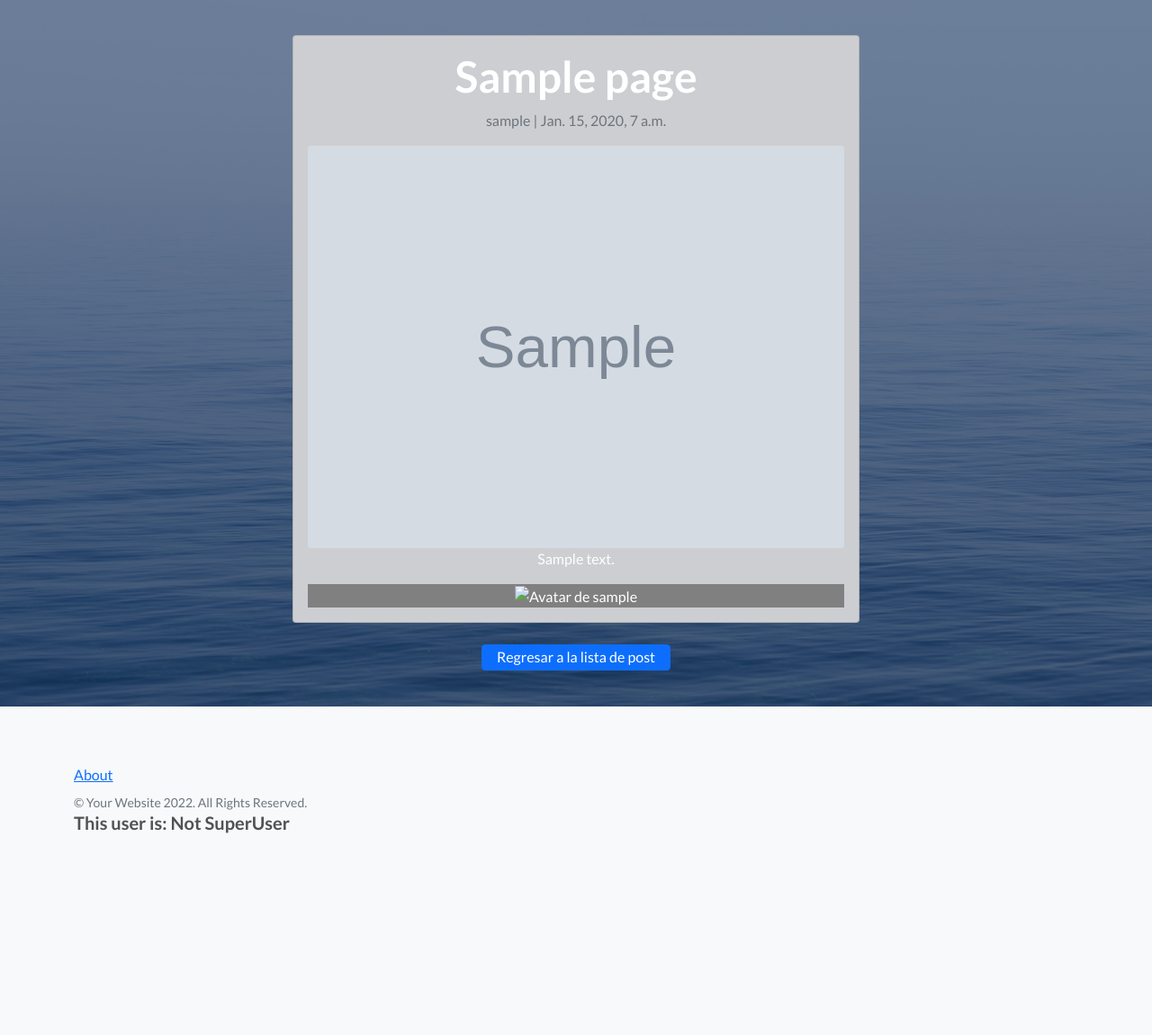
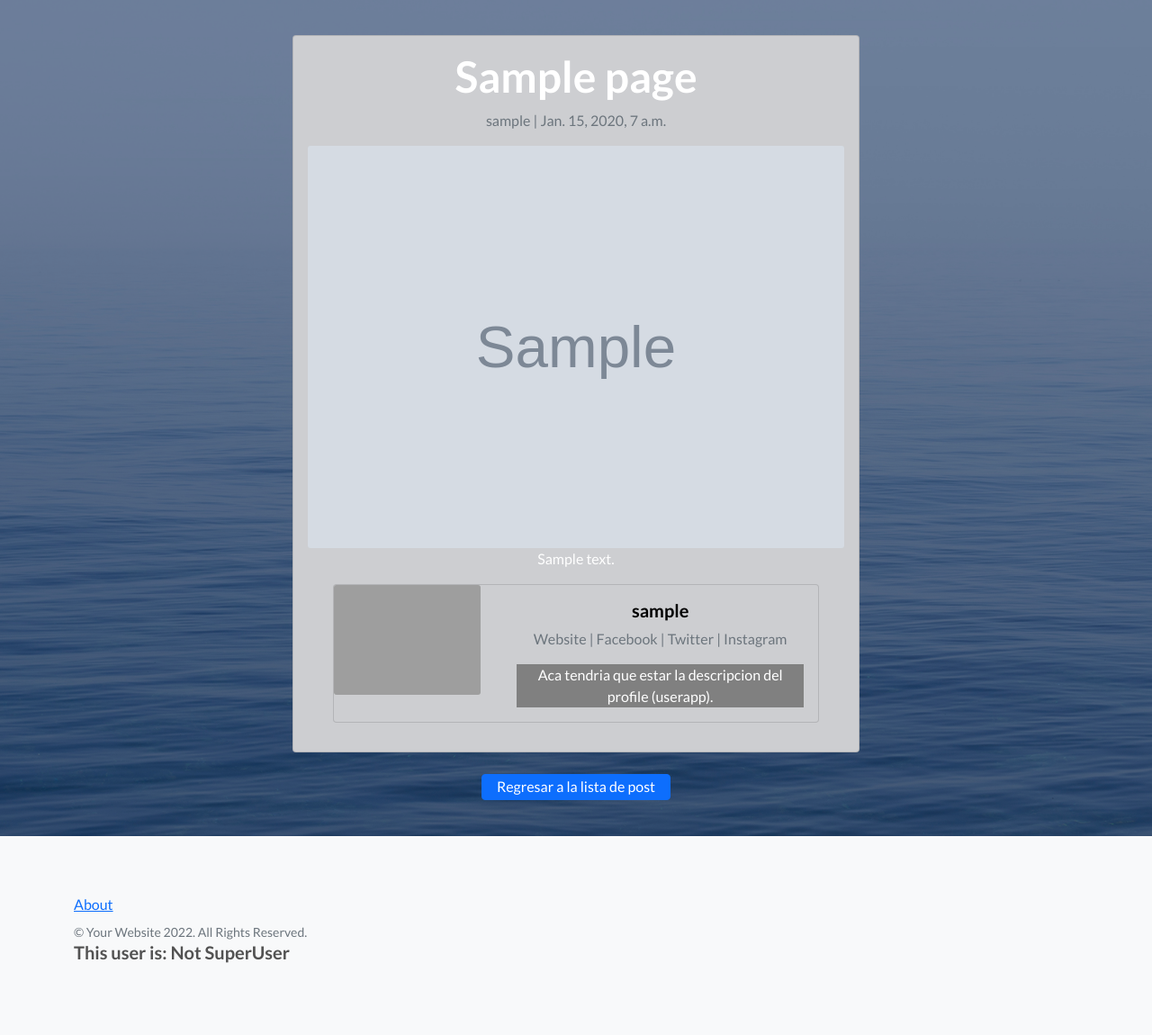
Before and after one commit to ltiisidii/coderhouse-django-blog, a Django app: page /pages/1/detail in a window 1280 px wide. Shown: the part 57-1207 px from the top of the page at 90% size. Before the commit the page ends 983 px from the top, so only its background shows below. Run offline with Django 4.2, Linux system fonts and the light colour scheme; tables that the repository leaves empty hold one stand-in row (values such as "Sample post"); grey boxes marked "Sample" are stand-in pictures; some libraries are stand-ins or nearby versions; grey boxes are pictures that could not be loaded.

Commit message:
[Feature] Post author profile in post

```diff
--- a/blogapp/templates/blogapp/page_detail.html
+++ b/blogapp/templates/blogapp/page_detail.html
@@ -9,7 +9,28 @@
           <p class=" text-muted">{{ page.author }} | {{ page.created_on }}</p>
           <img class="card-img" src="{{ page.page_image.url }}" class="rounded" alt="{{ page.title }}">
           <p class="card-text ">{{ object.body|safe }}</p>
-          <p class="card-text "><img src="{{ page.author.image.url }}" alt="Avatar de {{ page.author }}" width="15%" height="15%"></p>
+
+
+          <div class="card mb-3" style="max-width: 540px;">
+            <div class="row no-gutters">
+              <div class="col-md-4">
+                <img src="..." class="card-img" alt="Avatar de {{ page.author }}">
+              </div>
+              <div class="col-md-8">
+                <div class="card-body">
+                    <h5 class="card-title">
+                      {{ page.author }}
+                    </h5>
+                    <p class="text-muted">
+                      Website | Facebook | Twitter | Instagram
+                    </p>
+                  <p class="card-text">Aca tendria que estar la descripcion del profile (userapp).</p>
+
+                </div>
+              </div>
+            </div>
+          </div>
+
         </div>
       </div>
       <p><a class="btn2 btn-primary" href="{% url 'blogapp:pages-list' %}">Regresar a la lista de post</a></p>
--- a/home/templates/home/index.html
+++ b/home/templates/home/index.html
@@ -31,7 +31,7 @@
                 {% if user.is_authenticated %}
                 <!-- <a class="btn btn-secondary" href="{% url 'userapp:user-update' %}">Editar usuario</a>-->
                 <a class="btn btn-secondary" href="{% url 'userapp:user-update' %}">{{ user.username }}</a>
-                <a href="{% url 'userapp:avatar-load' %}"><img src="{{ url }}" alt="Avatar de {{ page.author }}" width="15%" height="15%"></a>
+                <!-- <a href="{% url 'userapp:avatar-load' %}"><img src="{{ url }}" alt="Avatar de {{ page.author }}" width="15%" height="15%"></a>-->
                 <a class="btn btn-primary" href="{% url 'userapp:user-logout' %}">Cerrar Sesión</a>
                 {% else %}
                 <a class="btn btn-primary" href="{% url 'userapp:user-login' %}">Iniciar Sesión</a>
```
